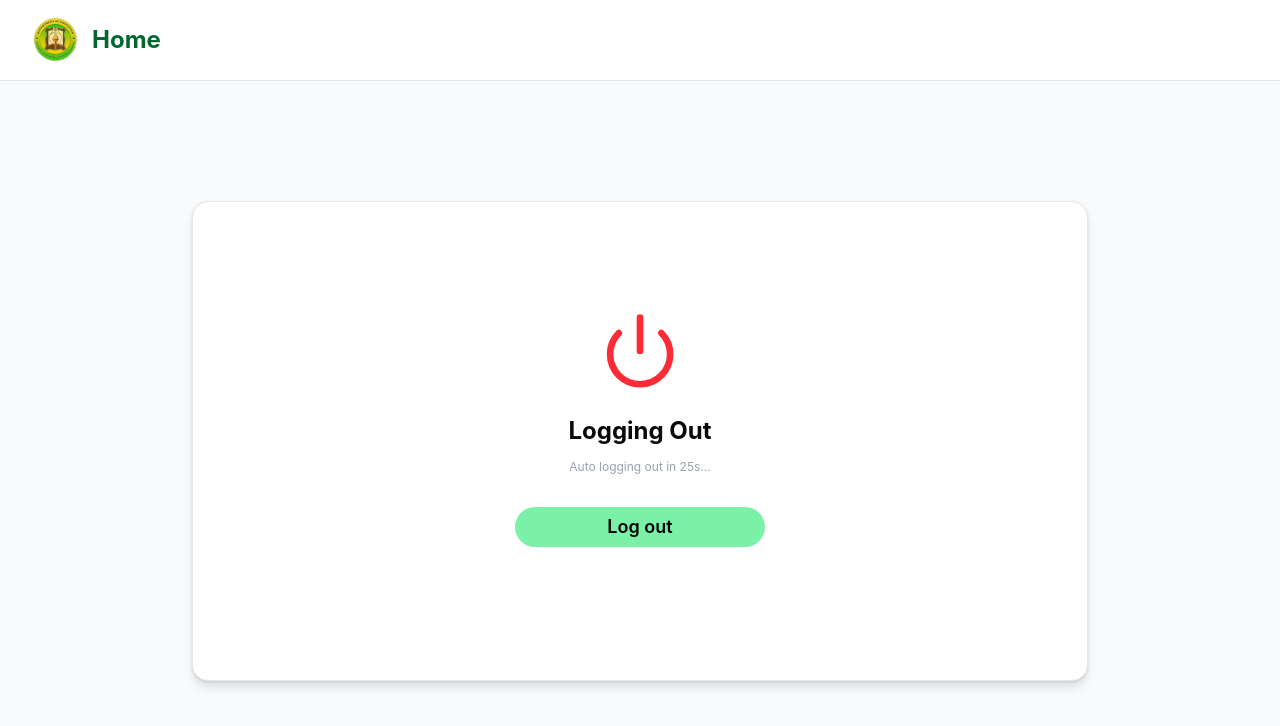
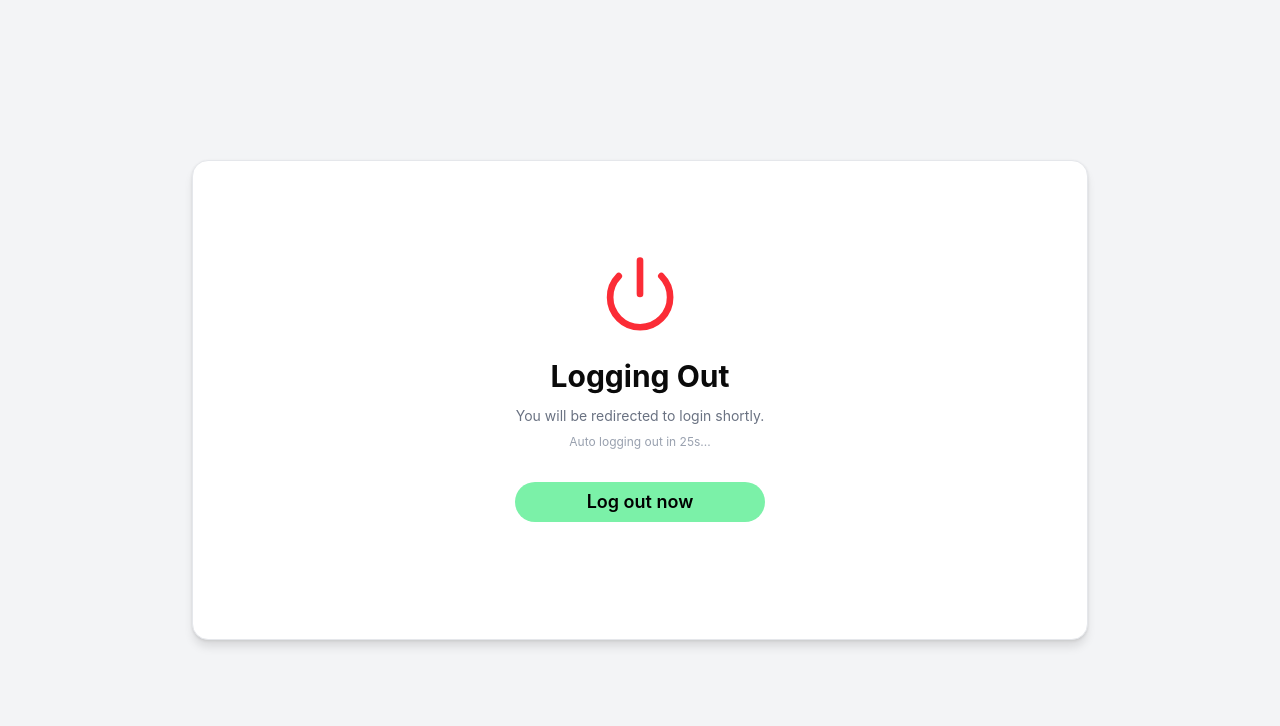
Before and after one commit to Hopkins26/sdo-acts-onsite, a React (Vite) app: page /logout in a window 1280 px wide. Shown: the top 726 px of the page. Built offline with nearby package versions, Linux system fonts and the light colour scheme.

Commit message:
removed the nav bar in logout

```diff
--- a/src/pages/LogoutPage.jsx
+++ b/src/pages/LogoutPage.jsx
@@ -6,7 +6,7 @@ import { Card, CardContent } from "@/components/ui/card";
 
 const LogoutPage = () => {
   const navigate = useNavigate();
-  const [countdown, setCountdown] = useState(30); // ⏱️ Start at 30 seconds
+  const [countdown, setCountdown] = useState(30); // Start at 30 seconds
 
   // Auto logout after 30 seconds
   useEffect(() => {
@@ -18,7 +18,7 @@ const LogoutPage = () => {
         }
         return prev - 1;
       });
-    }, 1000); // 🔁 Runs every second (not 10s)
+    }, 1000);
     return () => clearInterval(timer);
   }, []);
 
@@ -28,27 +28,14 @@ const LogoutPage = () => {
   };
 
   return (
-    <div className="min-h-screen flex flex-col bg-gray-100">
-      {/* Navbar */}
-      <header className="w-full bg-white shadow-sm flex items-center justify-between px-8 py-4 border-b">
-        <div className="flex items-center space-x-3">
-          <img
-            src="/src/assets/SDO logo.png"
-            alt="SDO Logo"
-            className="h-12 w-12"
-          />
-          <h1 className="text-2xl font-bold text-green-800">Home</h1>
-        </div>
-      </header>
-
-      {/* Main Content */}
-      <main className="flex flex-1 justify-center items-center bg-gray-50">
+    <div className="min-h-screen flex justify-center items-center bg-gray-100">
       <Card className="w-[70%] h-[60vh] text-center shadow-xl border border-gray-200 rounded-2xl bg-white flex flex-col justify-center items-center">
         <CardContent className="flex flex-col items-center">
           <Power className="text-red-500 w-20 h-20 mb-6" />
-            <h2 className="text-2xl font-bold mb-3">
-              Logging Out
-            </h2>
+          <h2 className="text-3xl font-bold mb-3">Logging Out</h2>
+          <p className="text-sm text-gray-500 mb-2">
+            You will be redirected to login shortly.
+          </p>
           <p className="text-xs text-gray-400 mb-8">
             Auto logging out in {countdown}s...
           </p>
@@ -57,11 +44,10 @@ const LogoutPage = () => {
             onClick={handleLogout}
             className="bg-green-300 hover:bg-green-400 text-black font-semibold w-[250px] text-lg py-5 rounded-full transition-all"
           >
-              Log out
+            Log out now
           </Button>
         </CardContent>
       </Card>
-      </main>
     </div>
   );
 };
```
Lines whose indentation alone changed are shown as unchanged.
